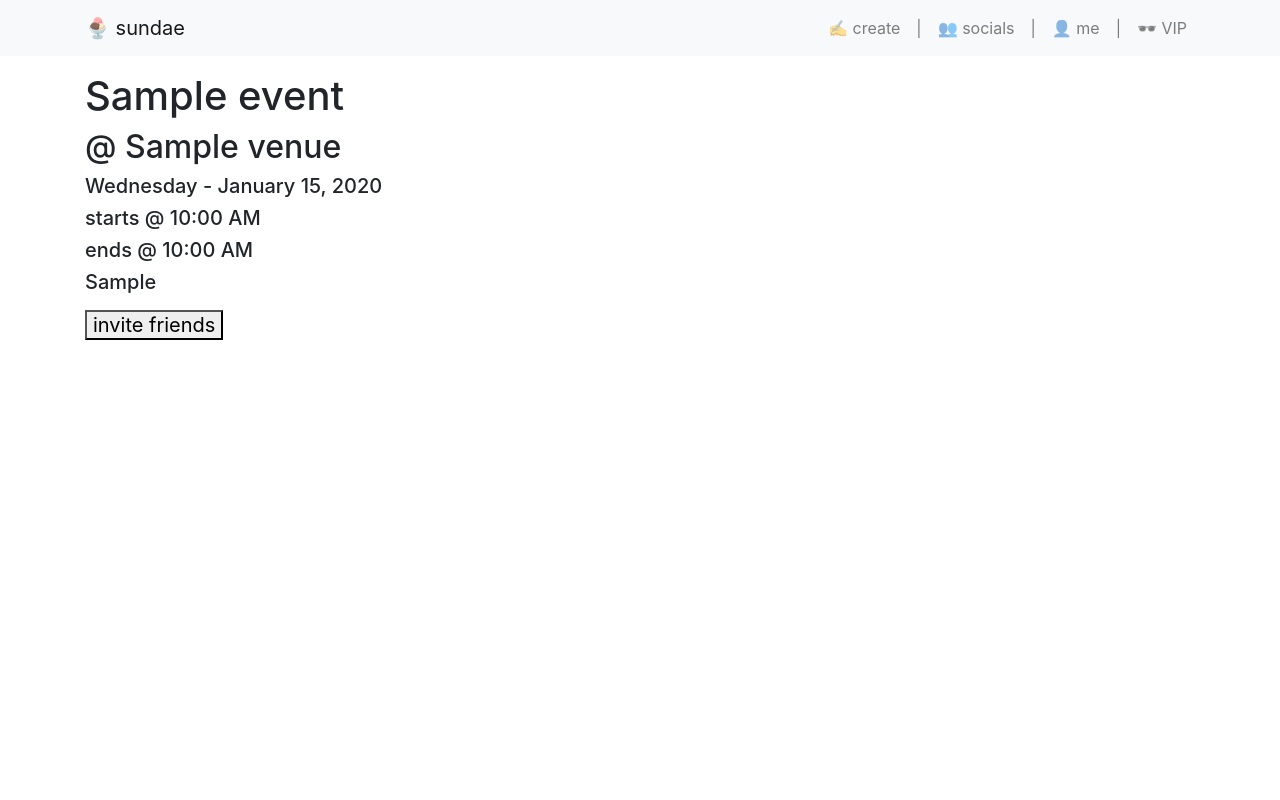
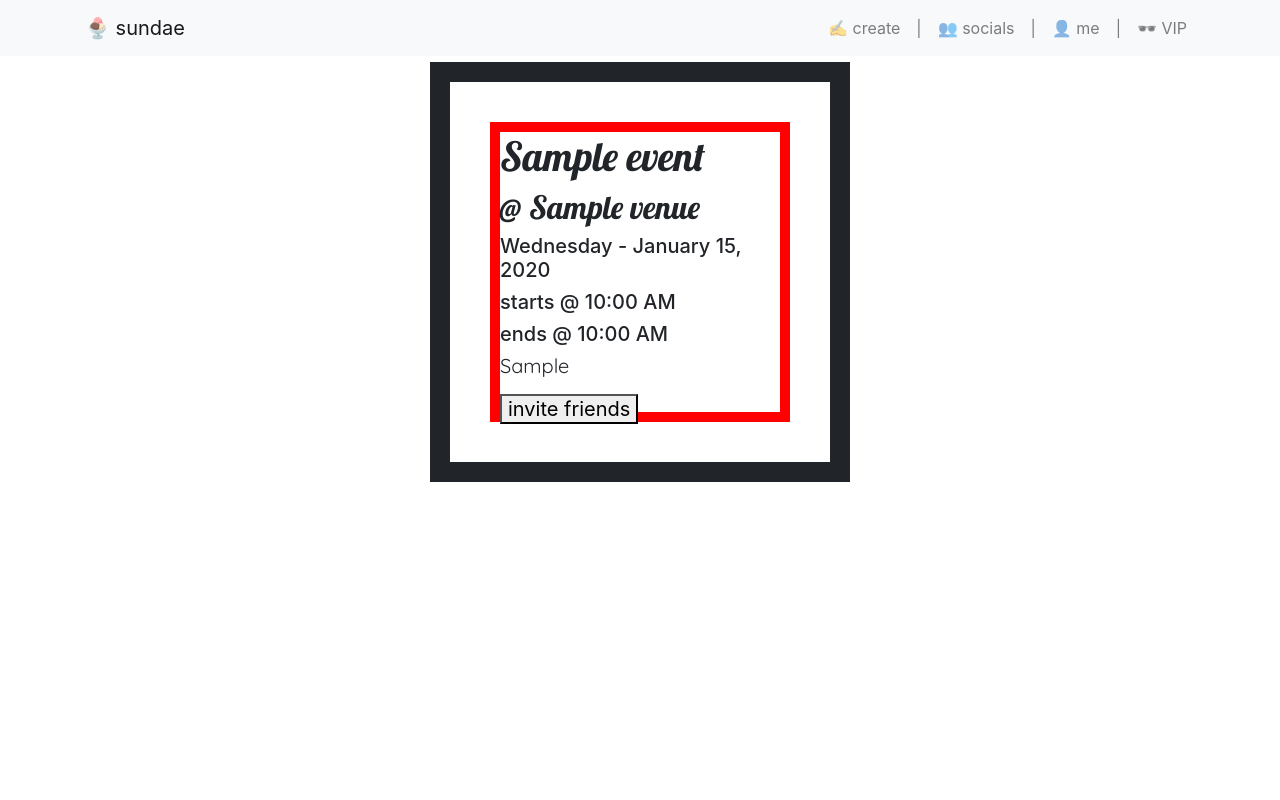
Before and after one commit to chewka/sundae, a Flask app: page /event/1/# in a window 1280 px wide. Run offline with Flask 2, Linux system fonts and the light colour scheme; tables that the repository leaves empty hold one stand-in row (values such as "Sample post"); some libraries are stand-ins or nearby versions.

Commit message:
updated font

```diff
--- a/server.py
+++ b/server.py
@@ -31,17 +31,22 @@ def already_loggedin(f):
 @app.route('/')
 def index():
     today = datetime.now()
-    print(today)
+    #print(today)
+    today = today - timedelta(days=1)
     tomorrow = today + timedelta(days=1)
-    events_today = Event.query.filter(Event.begin_at>=today, Event.end_at<=tomorrow).order_by(Event.begin_at).all()
+    events_today = Event.query.filter(Event.begin_at>=today, Event.end_at<=tomorrow, Event.private==False).order_by(Event.begin_at).all()
 
-    epoch = datetime.utcfromtimestamp(0)
     this_month = today + timedelta(days=31)
-    print (this_month - today)
+    #print (this_month - today)
     events_upcoming = Event.query.filter(Event.begin_at>=today, Event.end_at<=this_month).order_by(Event.begin_at).all()
 
     return render_template('index.html', events_today=events_today, events_upcoming=events_upcoming)
 
+
+@app.route('/categories_subcategories', methods=['GET'])
+def get_subcategories():
+    venues = Venue.query.filter_by(Venue.country=='United States').all()
+    return jsonify(venues)
 
 @app.route('/create', methods=['GET', 'POST'])
 @login_required
@@ -57,6 +62,8 @@ def create():
         end_date = request.form.get('end_date')
         end_at = datetime.strptime(end_date + ' ' + end_time, "%m/%d/%Y %I:%M %p")
         max_cap = request.form.get('max_cap')
+        if max_cap == '':
+            max_cap = 1
         url = request.form.get('url')
 
         #if url is unique to the host --proceed; if not: choose another name
@@ -162,7 +169,7 @@ def show_event(host_id, event_url):
 
     return render_template('event.html', title=title, \
                                          info=info, \
-                                         venue=venue.name, \
+                                         venue=venue, \
                                          begin_at=begin_at, \
                                          end_at=end_at, \
                                          url=url, \
@@ -339,10 +346,11 @@ def show_socials():
 @app.route('/RSVP', methods=['GET'])
 def RSVP():
     return render_template('/event.html') #, event_url=url)
-#
-# @app.route('/verify-url')
-# def verify-url():
-#
+
+@app.route('/venues', methods=['GET'])
+def venues():
+    venues = Venue.query.filter_by(country='United States')
+    return render_template('/venues.html', venues=venues)
 
 @app.route('/VIP-only', methods=['POST', 'GET'])
 def VIP_only():
--- a/static/styles.css
+++ b/static/styles.css
@@ -1,9 +1,10 @@
-input:invalid {
-  border: 2px dashed red;
+
+h1, h2 {
+  font-family: 'Lobster', cursive;
 }
 
-input:valid {
-  border: 2px solid black;
+p {
+  font-family: 'Quicksand', sans-serif;
 }
 
 #location {
@@ -12,10 +13,37 @@ input:valid {
   color: white;
 }
 
+#upcoming {
+  border: 10px solid white;
+}
+
 .events {
-  border: 10px solid white;
+  border: 20px 10px solid white;
 }
 
 .datepicker {
   background-color: white;
 }
+
+
+html,
+body {
+  height: 100%;
+}
+
+.centered-container {
+  height: 100%;
+  display: flex;
+  align-items: center;
+  justify-content: center;
+}
+
+.event-display {
+  width: 300px;
+  height: 300px;
+  outline-style: solid;
+  outline-offset: 40px;
+  outline-width: 20px;
+  margin-top: 50px;
+  border: 10px solid red;
+}
--- a/templates/base.html
+++ b/templates/base.html
@@ -2,10 +2,17 @@
 <html lang="en">
 <head>
   <title>{% block title %}{% endblock %}</title>
-  <link rel="icon" href="{{cdn}}/img/icon/favicon.ico" type="image/x-icon" />
+  <meta name="viewport" content="width=device-width, initial-scale=1.0">
+  <link rel="icon" href="images/favicon.ico" type="image/x-icon" />
   <link rel="Shortcut Icon" href="{{cdn}}/img/icon/favicon.ico" />
-  <link rel="stylesheet" href="https://maxcdn.bootstrapcdn.com/bootstrap/4.0.0-beta.2/css/bootstrap.min.css" integrity="sha384-PsH8R72JQ3SOdhVi3uxftmaW6Vc51MKb0q5P2rRUpPvrszuE4W1povHYgTpBfshb" crossorigin="anonymous">
   <script src="https://ajax.googleapis.com/ajax/libs/jquery/3.3.1/jquery.min.js"></script>
+  <link rel="stylesheet" href="https://maxcdn.bootstrapcdn.com/bootstrap/4.0.0/css/bootstrap.min.css" integrity="sha384-Gn5384xqQ1aoWXA+058RXPxPg6fy4IWvTNh0E263XmFcJlSAwiGgFAW/dAiS6JXm" crossorigin="anonymous">
+  <script src="https://maxcdn.bootstrapcdn.com/bootstrap/4.0.0/js/bootstrap.min.js" integrity="sha384-JZR6Spejh4U02d8jOt6vLEHfe/JQGiRRSQQxSfFWpi1MquVdAyjUar5+76PVCmYl" crossorigin="anonymous"></script>
+
+<!--  <link rel="stylesheet" href="https://code.getmdl.io/1.3.0/material.pink-amber.min.css">
+  <script defer src="https://code.getmdl.io/1.3.0/material.min.js"></script>-->
+  <link href="https://fonts.googleapis.com/css?family=Lobster|Quicksand" rel="stylesheet">
+  <link rel="stylesheet" href="/static/styles.css">
 
   {% block styles %}
   {% endblock %}
@@ -28,7 +35,6 @@
 
 
 <body>
-
   <nav class="navbar navbar-expand-lg navbar-light bg-light">
      <div class="container">
          <a href="/" class="navbar-brand"> 🍨 sundae</a>
--- a/templates/event.html
+++ b/templates/event.html
@@ -9,17 +9,21 @@
 
 {% block content %}
 <div class="container">
+  <div class="centered-container">
+  <div class="event-display">
     <h1> {{ title }} </h1>
-  <h2> @ {{ venue }} </h1>
+    <h2> @ {{ venue.name }} </h1>
     <h5> {{ begin_at.strftime('%A - %B %d, %Y') }} <h5>
     <h5> starts @ {{ begin_at.strftime('%I:%M %p') }} <h5>
     <h5> ends @ {{ end_at.strftime('%I:%M %p') }} <h5>
     <p>  {{ info }} <p>
-
     <form action="/invite/{{ host_id }}/{{ url }}" method="GET">
     <button type="submit">invite friends</button>
+  </div>
+
   <!-- <input value={{max_cap}} hidden></input>
   <input type="submit" value={{ max_cap }} name="max_cap"></input> -->
 </form>
 </div>
+</div>
 {% endblock %}
--- a/templates/intro.html
+++ b/templates/intro.html
@@ -9,7 +9,7 @@ Home
 
 {% block content %}
 <div class="container">
-  <h1> Sundae Socials are for having fun. </h1>
+  <h1><div class="bounceInLeft">Sundae Socials are for having fun. </div></h1>
   <hr>
   <h2> Welcome! Thanks for joining the club </h2>
   <div id="info">
```
Also changed, not shown: templates/email.html (+12 -3 lines), templates/index.html (+9 -5 lines), templates/register.html (+31 -10 lines), templates/venues.html (added, +37 -0 lines), images/sundae.png (added), 2 other files. Lines whose indentation alone changed are shown as unchanged.
